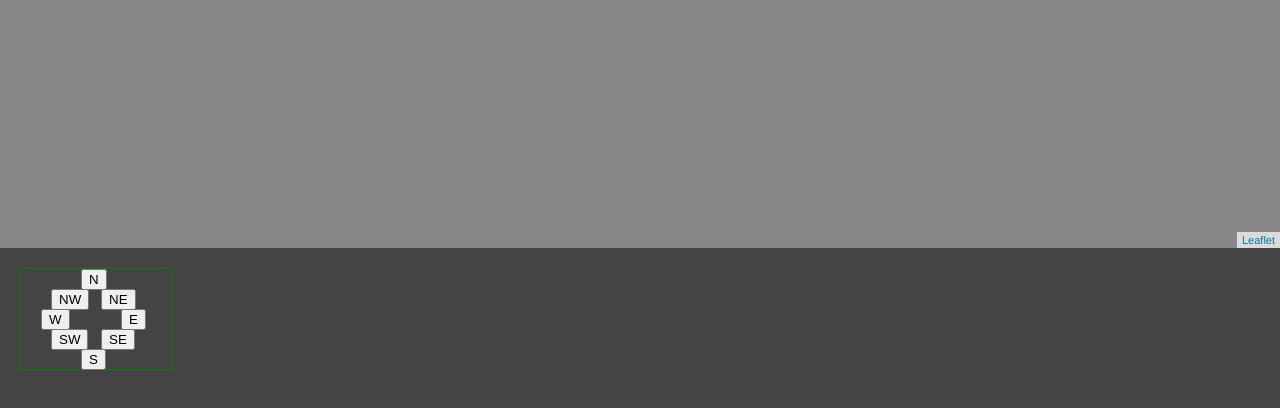
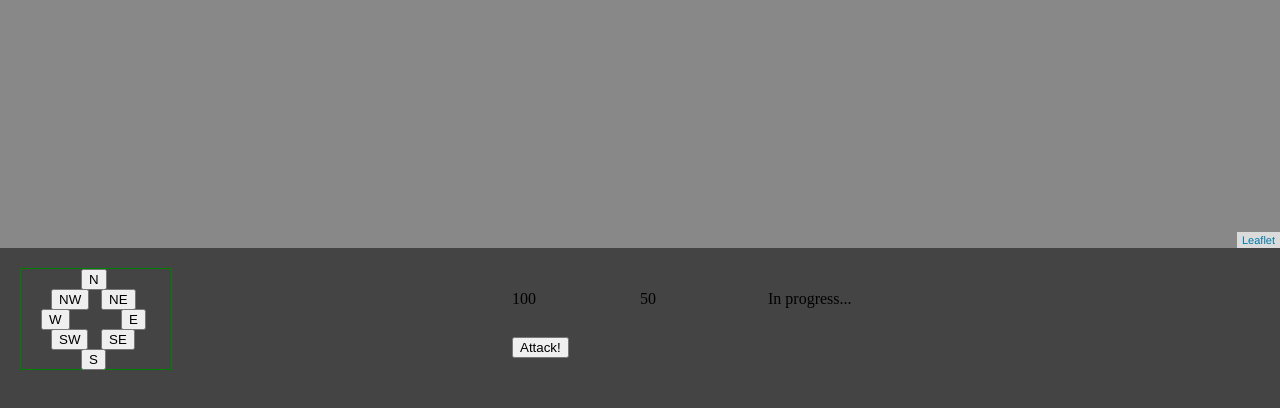
Before and after one commit to kestralttr/FirstMapGame, a plain HTML site: page index.html in a window 1280 px wide. Both pictures are taken after a click on the button "NE". Shown: the part 392-800 px from the top of the page. Drawn offline with nearby package versions, Linux system fonts and the light colour scheme.

Commit message:
begins to add attack code for marker, along with updating the readout

```diff
--- a/html.css
+++ b/html.css
@@ -49,3 +49,27 @@
   top:20px;
   left:30px;
 }
+
+#health-readout {
+  position: absolute;
+  bottom: 100px;
+  left: 40%;
+}
+
+#damage-readout {
+  position: absolute;
+  bottom: 100px;
+  left: 50%;
+}
+
+#game-condition {
+  position: absolute;
+  bottom: 100px;
+  left: 60%;
+}
+
+#attack-button {
+  position: absolute;
+  bottom: 50px;
+  left: 40%;
+}
--- a/index.html
+++ b/index.html
@@ -6,6 +6,7 @@
     <meta name="viewport" content="width=device-width, initial-scale=1.0">
     <link rel="stylesheet" href="Scripts/LeafletJS/leaflet.css">
     <link rel="stylesheet" href="html.css">
+    <script src="https://ajax.googleapis.com/ajax/libs/jquery/3.1.1/jquery.min.js"></script>
     <script src="Scripts/LeafletJS/leaflet.js" type="text/javascript"></script>
   </head>
   <body style="margin:0 0 0 0;height:80%;">
@@ -23,6 +24,17 @@
         <button class="compass-button" id="sw-compass-button">SW</button>
         <button class="compass-button" id="w-compass-button">W</button>
         <button class="compass-button" id="nw-compass-button">NW</button>
+      </div>
+
+      <button id="attack-button">Attack!</button>
+
+      <div id="health-readout">
+      </div>
+
+      <div id="damage-readout">
+      </div>
+
+      <div id="game-condition">
       </div>
 
     </div>
@@ -83,7 +95,7 @@
     let markerStats = {health: 100, dmg: 50};
 
     let alien1 = L.marker(map.unproject([3500,2500],map.getMaxZoom()),{icon:alien1Icon}).addTo(map);
-    let alien1Stats = {health: 50, dmg: 40};
+    let alien1Stats = {health: 50, dmg: 20};
 
     let moveMarker = function(markerVar,mapVar,xDiff,yDiff) {
       let latlngObj;
@@ -98,17 +110,39 @@
         markerStats.health = markerStats.health - alienStats.dmg;
         markerStats.dmg = markerStats.dmg - Math.floor(Math.random()*10);
       }
-      console.log("markerHealth: ",markerStats.health);
-      console.log("markerDMG: ",markerStats.dmg);
     };
 
-    let markerAttack = function(markerVar,markerCoords,markerStats,alienVar,alienCoords,alienStats) {
-
+    let readoutUpdate = function(markerVar,markerStats) {
+      $("#health-readout").html(markerStats.health);
+      $("#damage-readout").html(markerStats.dmg);
     };
 
+    let markerAttack = function(markerCoords,markerStats,alienCoords,alienStats) {
+      if(parseInt(markerCoords.distanceTo(alienCoords)) < 500) {
+        alienStats.health = alienStats.health - markerStats.dmg;
+      }
+    };
+
+    let checkGameCondition = function(markerStats,alienStats) {
+      if(parseInt(markerStats.health) < 1) {
+        $("#game-condition").html("You lose!");
+        return;
+      }
+      if(parseInt(alienStats.health) < 1) {
+        console.log("fired!");
+        $("#game-condition").html("You win!");
+        return;
+      }
+      if((parseInt(alienStats.health) > 1) && (parseInt(markerStats.health) > 1)){
+        console.log("hi");
+        $("#game-condition").html("In progress...");
+        return;
+      }
+    }
+
     let alienMove = function(markerVar,alienVar,mapVar) {
-      let markerCoords = map.project(markerVar.getLatLng(),mapVar.getMaxZoom());
-      let alienCoords = map.project(alienVar.getLatLng(),mapVar.getMaxZoom());
+      let markerCoords = mapVar.project(markerVar.getLatLng(),mapVar.getMaxZoom());
+      let alienCoords = mapVar.project(alienVar.getLatLng(),mapVar.getMaxZoom());
       let closestPoint = {x:0,y:0};
       let closestDirection;
       let tempAlienCoords = {x:0,y:0};
@@ -141,52 +175,74 @@
       alienAttack(markerVar,markerCoords,markerStats,alienVar,map.project(alienVar.getLatLng(),mapVar.getMaxZoom()),alien1Stats);
     };
 
+
+    let attackButton = document.getElementById('attack-button');
+    attackButton.onclick = function() {
+
+    }
+
     let nButton = document.getElementById('n-compass-button');
     nButton.onclick = function() {
       moveMarker(marker,map,0,-100);
       alienMove(marker,alien1,map);
+      readoutUpdate(marker,markerStats);
+      checkGameCondition(markerStats,alien1Stats);
     };
 
     let neButton = document.getElementById('ne-compass-button');
     neButton.onclick = function() {
       moveMarker(marker,map,75,-75);
       alienMove(marker,alien1,map);
+      readoutUpdate(marker,markerStats);
+      checkGameCondition(markerStats,alien1Stats);
     };
 
     let eButton = document.getElementById('e-compass-button');
     eButton.onclick = function() {
       moveMarker(marker,map,100,0);
       alienMove(marker,alien1,map);
+      readoutUpdate(marker,markerStats);
+      checkGameCondition(markerStats,alien1Stats);
     };
 
     let seButton = document.getElementById('se-compass-button');
     seButton.onclick = function() {
       moveMarker(marker,map,75,75);
       alienMove(marker,alien1,map);
+      readoutUpdate(marker,markerStats);
+      checkGameCondition(markerStats,alien1Stats);
     };
 
     let sButton = document.getElementById('s-compass-button');
     sButton.onclick = function() {
       moveMarker(marker,map,0,100);
       alienMove(marker,alien1,map);
+      readoutUpdate(marker,markerStats);
+      checkGameCondition(markerStats,alien1Stats);
     };
 
     let swButton = document.getElementById('sw-compass-button');
     swButton.onclick = function() {
       moveMarker(marker,map,-75,75);
       alienMove(marker,alien1,map);
+      readoutUpdate(marker,markerStats);
+      checkGameCondition(markerStats,alien1Stats);
     };
 
     let wButton = document.getElementById('w-compass-button');
     wButton.onclick = function() {
       moveMarker(marker,map,-100,0);
       alienMove(marker,alien1,map);
+      readoutUpdate(marker,markerStats);
+      checkGameCondition(markerStats,alien1Stats);
     };
 
     let nwButton = document.getElementById('nw-compass-button');
     nwButton.onclick = function() {
       moveMarker(marker,map,-75,-75);
       alienMove(marker,alien1,map);
+      readoutUpdate(marker,markerStats);
+      checkGameCondition(markerStats,alien1Stats);
     };
 
     </script>
```
